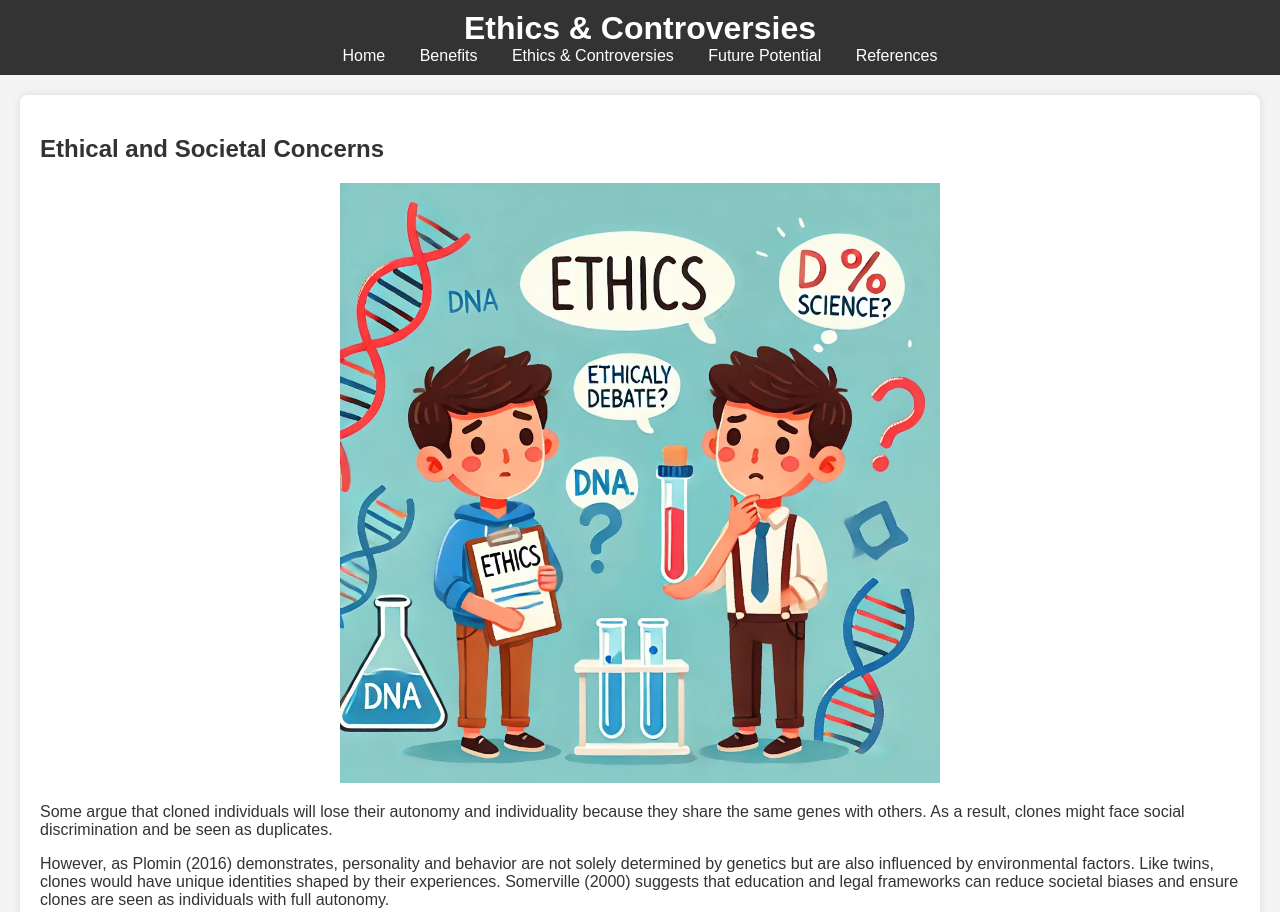
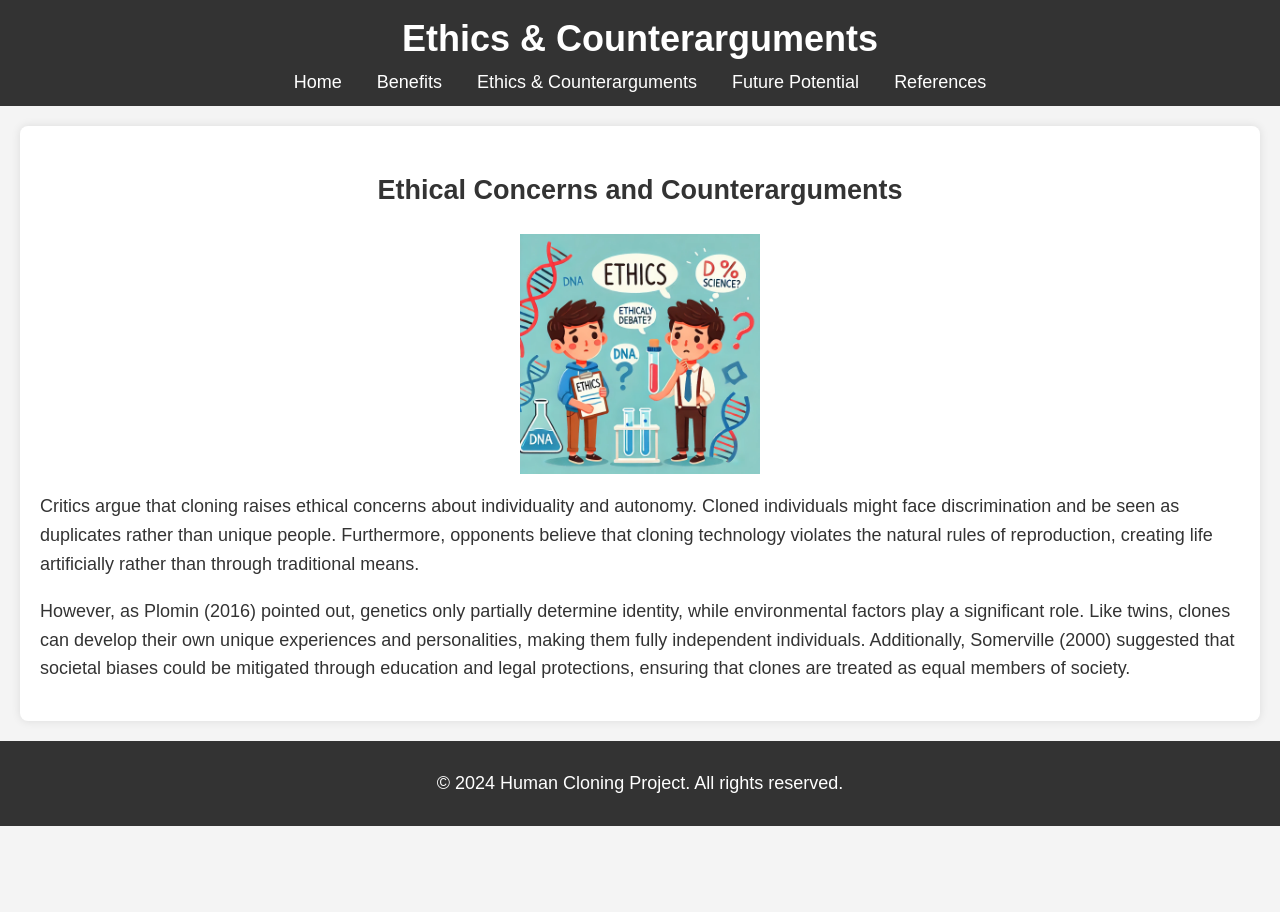
Before and after one commit to AndyL712/Human-cloning-website, a plain HTML site: page ethics.html in a window 1280 px wide. Shown: the top 912 px of the page. After the commit the page ends 826 px from the top, so only its background shows below. Drawn offline with Linux system fonts and the light colour scheme.

Commit message:
Add files via upload

```diff
--- a/ethics.html
+++ b/ethics.html
@@ -3,17 +3,23 @@
 <head>
     <meta charset="UTF-8">
     <meta name="viewport" content="width=device-width, initial-scale=1.0">
-    <title>Ethics & Controversies</title>
+    <title>Ethics & Counterarguments</title>
     <link rel="stylesheet" href="style.css">
+    <style>
+        body { font-family: Arial, sans-serif; font-size: 18px; line-height: 1.6; }
+        img { max-width: 20%; display: block; margin: 10px auto; }
+        section { padding: 20px; }
+        h1, h2 { text-align: center; }
+    </style>
 </head>
 <body>
     <header>
-        <h1>Ethics & Controversies</h1>
+        <h1>Ethics & Counterarguments</h1>
         <nav>
             <ul>
                 <li><a href="index.html">Home</a></li>
                 <li><a href="benefits.html">Benefits</a></li>
-                <li><a href="ethics.html">Ethics & Controversies</a></li>
+                <li><a href="ethics.html">Ethics & Counterarguments</a></li>
                 <li><a href="future.html">Future Potential</a></li>
                 <li><a href="references.html">References</a></li>
             </ul>
@@ -21,10 +27,14 @@
     </header>
 
     <section>
-        <h2>Ethical and Societal Concerns</h2>
-        <img src="images/ethics.png" alt="Ethical concerns" style="width:50%;margin:20px auto;display:block;">
-        <p>Some argue that cloned individuals will lose their autonomy and individuality because they share the same genes with others. As a result, clones might face social discrimination and be seen as duplicates.</p>
-        <p>However, as Plomin (2016) demonstrates, personality and behavior are not solely determined by genetics but are also influenced by environmental factors. Like twins, clones would have unique identities shaped by their experiences. Somerville (2000) suggests that education and legal frameworks can reduce societal biases and ensure clones are seen as individuals with full autonomy.</p>
+        <h2>Ethical Concerns and Counterarguments</h2>
+        <img src="images/ethics.png" alt="Ethical concerns">
+        <p>
+            Critics argue that cloning raises ethical concerns about individuality and autonomy. Cloned individuals might face discrimination and be seen as duplicates rather than unique people. Furthermore, opponents believe that cloning technology violates the natural rules of reproduction, creating life artificially rather than through traditional means.
+        </p>
+        <p>
+            However, as Plomin (2016) pointed out, genetics only partially determine identity, while environmental factors play a significant role. Like twins, clones can develop their own unique experiences and personalities, making them fully independent individuals. Additionally, Somerville (2000) suggested that societal biases could be mitigated through education and legal protections, ensuring that clones are treated as equal members of society.
+        </p>
     </section>
 
     <footer>
```
Also changed, not shown: benefits.html (+15 -5 lines), future.html (+14 -3 lines), index.html (+14 -4 lines), references.html (+7 -2 lines).
